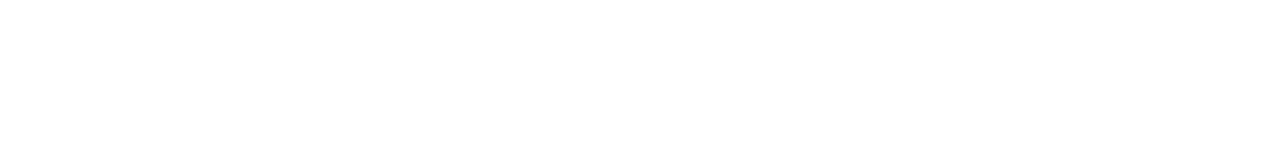
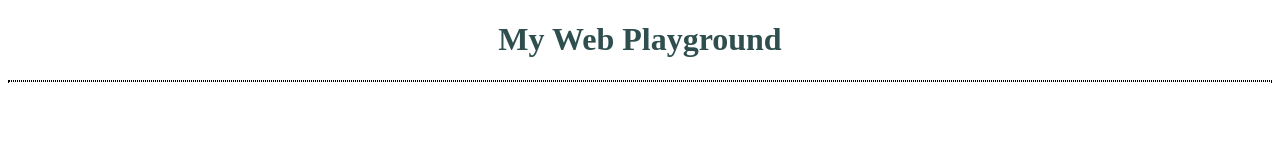
Before and after one commit to mustafmst/web-playground, a website built with Parcel: page src/index.html in a window 1280 px wide. Built offline with nearby package versions, Linux system fonts and the light colour scheme.

Commit message:
prepare for css grid learning

```diff
--- a/package.json
+++ b/package.json
@@ -9,6 +9,7 @@
     "author": "Paweł Mstowski",
     "license": "MIT",
     "devDependencies": {
-        "parcel-bundler": "^1.12.3"
+        "parcel-bundler": "^1.12.3",
+        "sass": "^1.19.0"
     }
 }
--- a/src/bundle.js
+++ b/src/bundle.js
@@ -0,0 +1 @@
+import "./style.scss";
--- a/src/index.html
+++ b/src/index.html
@@ -9,6 +9,12 @@
 </head>
 
 <body>
+    <header>
+        <h1>My Web Playground</h1>
+    </header>
+
+    <main></main>
+
     <script src="./bundle.js"></script>
 </body>
 
--- /dev/null
+++ b/src/style.scss
@@ -0,0 +1,11 @@
+body {
+    color: darkslategray;
+}
+
+header {
+    text-align: center;
+}
+
+main {
+    border: 1px dotted black;
+}
```
Also changed, not shown: 1 other file.
